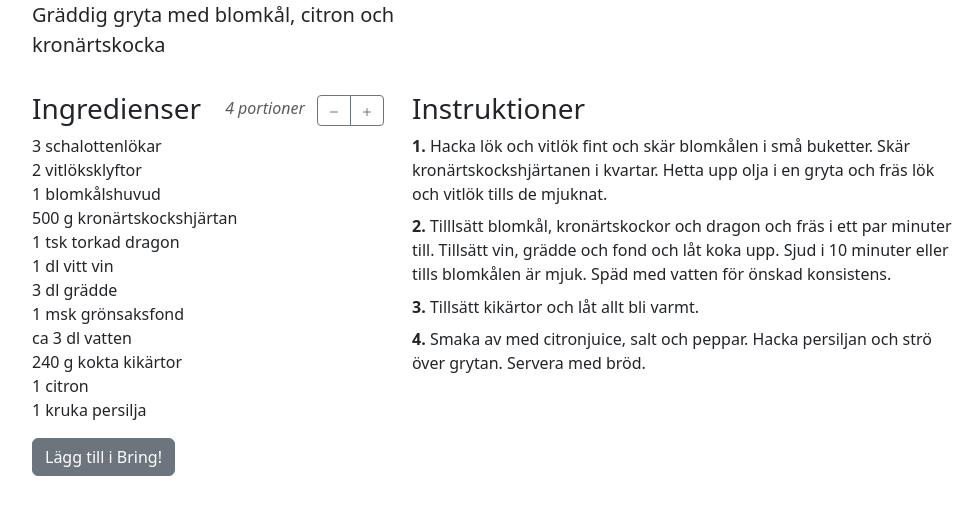
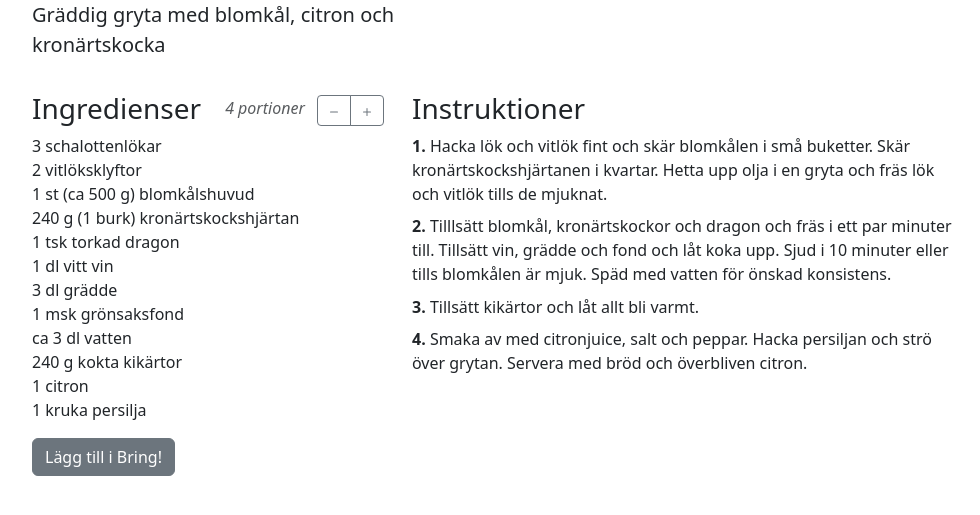
Before and after one commit to jolars/recipes, a Jekyll site: the page built from _recipes/blomkalsgryta.md, in a window 1280 px wide, cut to the strip 184-699 px from the top of the page. Shown: the whole strip, without its empty margins (145-1125 px from the left). Built offline with Jekyll 4.4.1, drawn with Linux system fonts in a browser that asks for light colours.

Commit message:
feat: fix kronärtskocks amount

```diff
--- a/_recipes/blomkalsgryta.md
+++ b/_recipes/blomkalsgryta.md
@@ -11,8 +11,8 @@ ingredients:
   main:
     - 3 schalottenlökar
     - 2 vitlöksklyftor
-    - 1 blomkålshuvud
-    - 500 g kronärtskockshjärtan
+    - 1 st (ca 500 g) blomkålshuvud
+    - 240 g (1 burk) kronärtskockshjärtan
     - 1 tsk torkad dragon
     - 1 dl vitt vin
     - 3 dl grädde
@@ -31,4 +31,4 @@ ingredients:
    blomkålen är mjuk. Späd med vatten för önskad konsistens.
 3. Tillsätt kikärtor och låt allt bli varmt.
 4. Smaka av med citronjuice, salt och peppar. Hacka persiljan och strö över
-   grytan. Servera med bröd.
+   grytan. Servera med bröd och överbliven citron.
```
